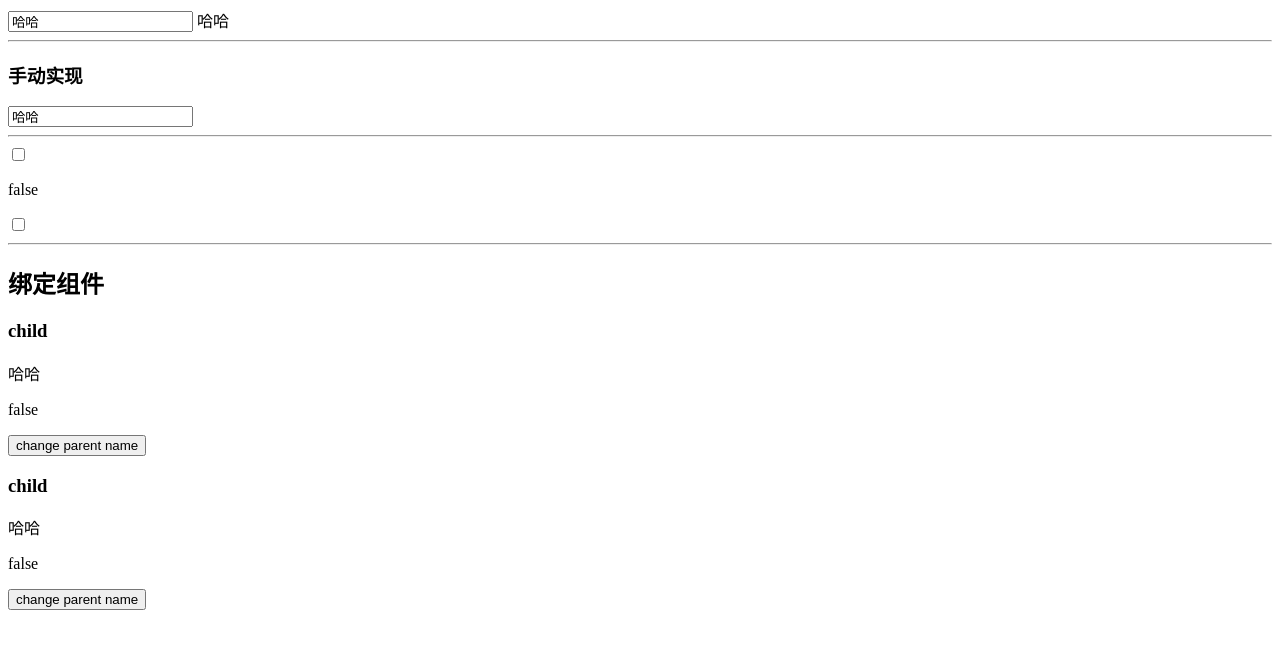
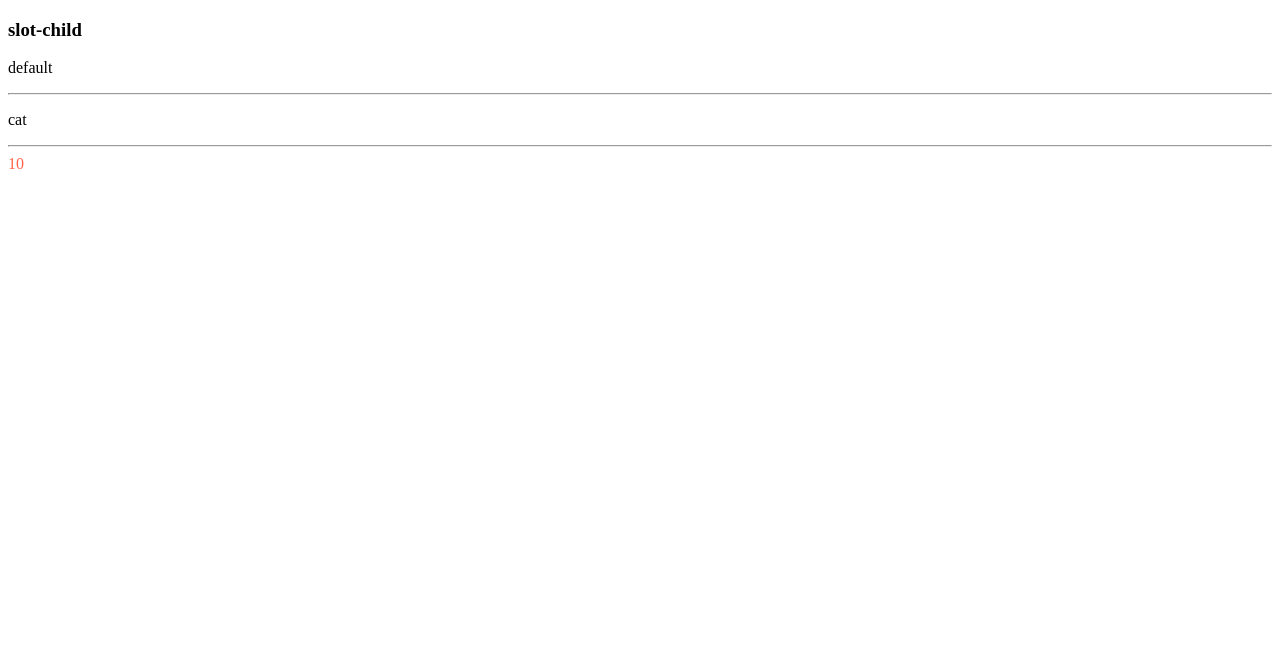
Before and after one commit to kyungsooseyo/daily-v3, a Vue app: page / in a window 1280 px wide. Shown: the top 648 px of the page. Built offline with nearby package versions, Linux system fonts and the light colour scheme.

Commit message:
✨ feat(vue): slot

```diff
--- a/src/components/my-child.vue
+++ b/src/components/my-child.vue
@@ -10,9 +10,9 @@
 <script setup>
 const props = defineProps({
   modelValue: String,
-  xx:Boolean
+  xx: Boolean
 })
-const emit=defineEmits(['update:modelValue']);
+const emit = defineEmits(['update:modelValue']);
 function changeName() {
   emit('update:modelValue', '嘻嘻')
 }
--- /dev/null
+++ b/src/components/slot-child.vue
@@ -0,0 +1,20 @@
+<template>
+  <div>
+    <h3>slot-child</h3>
+    <slot></slot>
+    <hr/>
+    <!-- ~ 具名插槽 -->
+    <slot name="cat"></slot>
+    <hr/>
+    <!-- ~ 作用域插槽 -->
+    <slot name="dog" :num="10"></slot>
+  </div>
+</template>
+
+<script setup>
+
+</script>
+
+<style lang="scss" scoped>
+
+</style>
--- a/src/main.js
+++ b/src/main.js
@@ -5,6 +5,7 @@ import { createApp } from 'vue'
 // import App from './utilsFn.vue'
 // import App from './watch.vue'
 // import App from './watchEffect.vue'
-import App from './v-model.vue'
+// import App from './v-model.vue'
+import App from './slot.vue'
 const app = createApp(App)
 app.mount('#app')
--- /dev/null
+++ b/src/slot.vue
@@ -0,0 +1,23 @@
+<template>
+  <div>
+    <slot-child>
+      <template #default>
+        <p>default</p>
+      </template>
+      <template #cat>
+        <p>cat</p>
+      </template>
+      <template #dog="{ num }">
+        <div style="color: tomato;">
+          {{ num }}
+        </div>
+      </template>
+    </slot-child>
+  </div>
+</template>
+
+<script setup>
+import SlotChild from './components/slot-child.vue';
+</script>
+
+<style lang="scss" scoped></style>
--- a/src/v-model.vue
+++ b/src/v-model.vue
@@ -14,6 +14,7 @@
     <!--~ 组件的$event 就是从子组件传递过来的数据 -->
     <my-child :model-value="name" @update:model-value="name=$event"></my-child>
     <my-child v-model="name" v-model:xx="flag"></my-child>
+    <p hidden>asdadasdasd</p>
   </div>
 </template>
 
```
